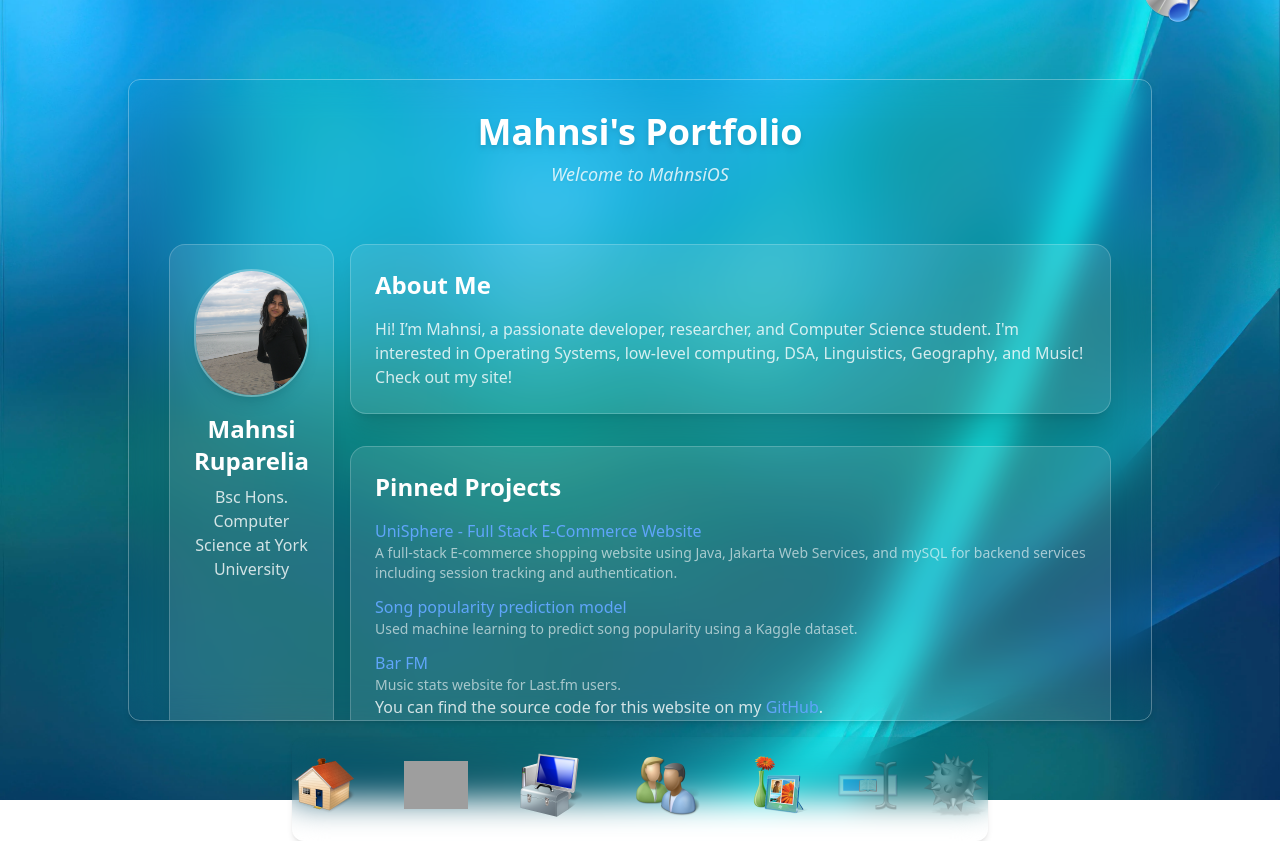
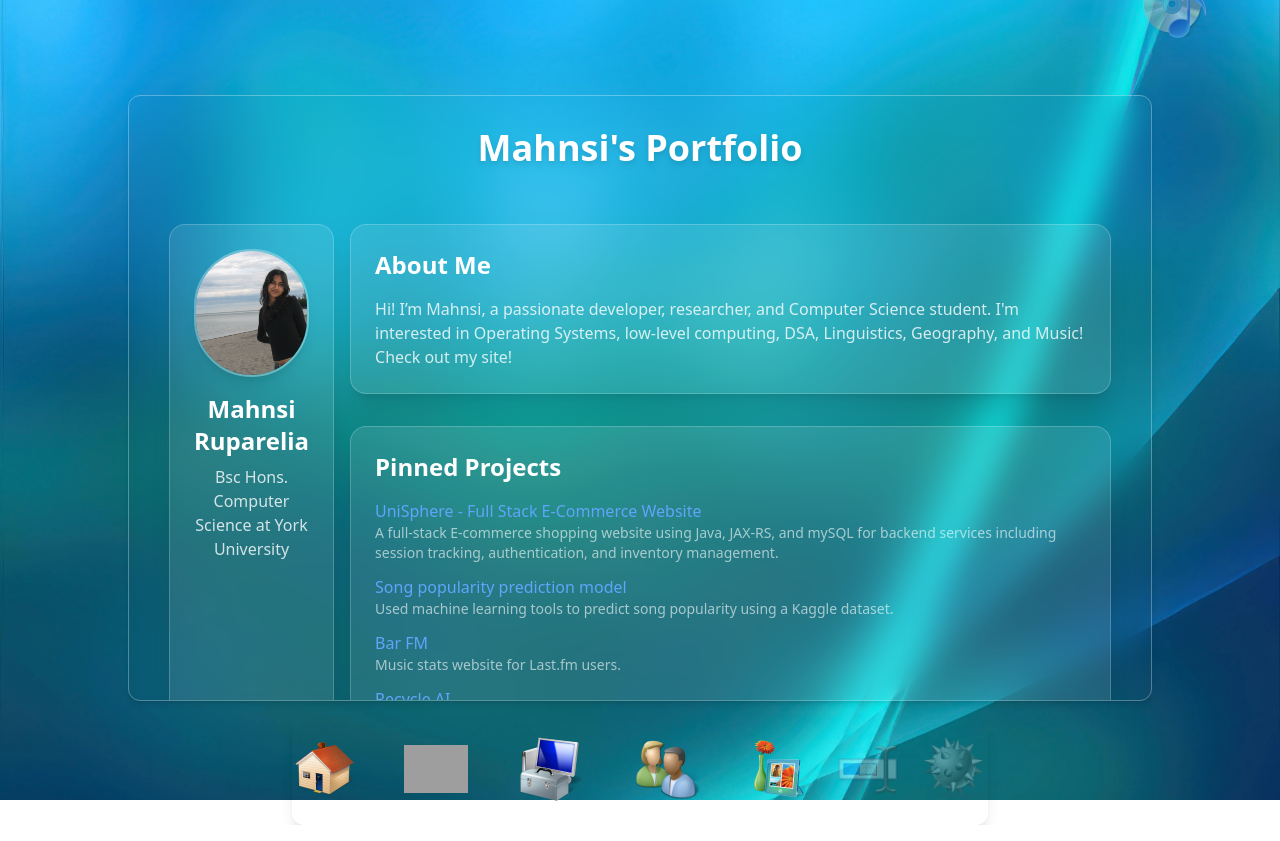
Before and after one commit to mahnsi/portfolio, a React (Vite) app: page / in a window 1280 px wide. Built offline with nearby package versions, Linux system fonts and the light colour scheme; grey boxes are pictures that could not be loaded.

Commit message:
wrangler config and button changes

```diff
--- a/package.json
+++ b/package.json
@@ -10,6 +10,7 @@
     "preview": "vite preview"
   },
   "dependencies": {
+    "@cloudflare/kv-asset-handler": "^0.4.0",
     "@fortawesome/fontawesome-svg-core": "^6.7.2",
     "@fortawesome/free-solid-svg-icons": "^6.7.2",
     "@fortawesome/react-fontawesome": "^0.2.2",
--- a/src/App.css
+++ b/src/App.css
@@ -11,10 +11,6 @@
   border-radius: 4px;
 }
 
-button:hover {
-  background-color: rgba(255, 255, 255, 0.2);
-}
-
 .retro-header {
   font-family: 'MS Sans Serif', sans-serif;
   font-size: 20px;
--- a/src/App.tsx
+++ b/src/App.tsx
@@ -9,7 +9,7 @@ import NavBar from './components/NavBar';
 import MusicPlayer from './components/MusicPlayer';
 
 export default function App() {
-  const [activeSection, setActiveSection] = useState('Home'); // State to track active section
+  const [activeSection, setActiveSection] = useState('Home'); // to track active section (icon clicked)
 
   const renderContent = () => {
     switch (activeSection) {
@@ -36,17 +36,17 @@ export default function App() {
           <div className="text-white text-sm vertical-align">
             Made with React + TailwindCSS
           </div>
-          {/* Music player pop up*/}
+          {/* music player pop up in corner*/}
           <MusicPlayer />
         </div>
 
         {/* Main Content */}
         <div className="mt-8 backdrop-blur-lg text-white rounded-xl shadow-md w-full max-w-5xl border border-white/30 relative">
 
-          {/* header part ("mahnsis portfolio")*/}
+          {/* header part ("mahnsis portfolio")  Welcome to MahnsiOS */}
           <header className="m-8 text-center">
             <h1 className="text-4xl font-bold text-white mb-2 drop-shadow-md">Mahnsi's Portfolio</h1>
-            <p className="text-lg text-white/80 italic drop-shadow-sm">Welcome to MahnsiOS</p>
+            <p className="text-lg text-white/80 italic drop-shadow-sm"> </p>
           </header>
           {/* content part */}
           <div className="grid grid-cols-1 gap-8 h-[500px] overflow-y-auto px-4">
--- a/src/components/IconButton.tsx
+++ b/src/components/IconButton.tsx
@@ -2,7 +2,7 @@ function IconButton({ image, label, onClick }: {image: string; label: string; on
     return (
       <div className="group flex flex-col items-center relative peer">
         <button
-          className="w-16 h-16 bg-center bg-no-repeat bg-contain transition-transform duration-300 ease-out hover:scale-150 hover:z-10"
+          className="w-16 h-16 bg-center bg-no-repeat bg-contain transition-transform duration-300 ease-out hover:scale-[2] hover:z-10"
           style={{ backgroundImage: `url(${image})` }}
           onClick={onClick}
           aria-label={label}
--- a/src/components/MusicPlayer.tsx
+++ b/src/components/MusicPlayer.tsx
@@ -78,7 +78,7 @@ export default function MusicPlayer() {
     }
   }, []);
 
-  // Draggable functionality
+  // draggable
   const handleMouseDown = (e: React.MouseEvent<HTMLDivElement>) => {
     setIsDragging(true);
     const rect = popupRef.current?.getBoundingClientRect();
@@ -118,11 +118,13 @@ export default function MusicPlayer() {
     <div>
       {/* Music Player Button */}
       <div className="flex items-center justify-end w-full px-4">
-        <IconButton
-          image={MPimage}
-          label={"Music Player"}
-          onClick={()=>setMusicPlayerVisible(true)}
-        />
+      <div style={{ opacity: 0.5, pointerEvents: 'none' }}>
+      <IconButton
+        image={MPimage}
+        label={"Music Player"}
+        onClick={() => setMusicPlayerVisible(true)}
+      />
+    </div>
       </div>
 
       {/* Music Player Popup */}
--- a/src/components/NavBar.tsx
+++ b/src/components/NavBar.tsx
@@ -22,7 +22,7 @@ export default function NavBar({ setActiveSection,
   ];
 
   return (
-    <footer className="backdrop-blur-lg text-white rounded-xl pt-4 flex justify-center space-x-6 shadow-md mt-4">
+    <footer className="text-white rounded-xl pt-4 flex justify-center space-x-6 shadow-lg mt-5">
       <div className="flex flex-wrap gap-12">
       {buttons.map((button, index) => (
         <IconButton
--- a/src/data.json
+++ b/src/data.json
@@ -7,32 +7,37 @@
     "projects": [
       {
         "name": "UniSphere - Full Stack E-Commerce Website",
-        "description": "A full-stack E-commerce shopping website using Java, Jakarta Web Services, and mySQL for backend services including session tracking and authentication.",
+        "description": "A full-stack E-commerce shopping website using Java, JAX-RS, and mySQL for backend services including session tracking, authentication, and inventory management.",
         "link": "https://github.com/mahnsi/unisphere"
       },
       {
         "name": "Song popularity prediction model",
-        "description": "Used machine learning to predict song popularity using a Kaggle dataset.",
+        "description": "Used machine learning tools to predict song popularity using a Kaggle dataset.",
         "link": "https://github.com/mahnsi/song-prediction"
       },
       {
         "name": "Bar FM",
         "description": "Music stats website for Last.fm users.",
         "link": "https://github.com/mahnsi/BarFM"
+      },
+      {
+        "name": "Recycle AI",
+        "description": "Hackathon project created for GenAI Genesis 2024 at UofT. It is a web app that uses computer vision to identify recyclable materials and provide users with information on how and where to properly recycle them.",
+        "link": "https://github.com/caratooo/RecycleAI"
       }
     ],
     "experience": [
       {
         "name": "Software QA Intern at Environics Analytics",
-        "description": "Analyzed and documented software defects, contributing to significant reductions in critical bugs. Prepared and executed detailed test plans, adhering to organizational processes and standards. Automated existing QA processes with C# scripts, improving team efficiency. Collaborated in an Agile environment, using Azure DevOps for bug tracking, maintenance, and continuous integration workflows."
+        "description": "As a Software QA Intern, I analyzed and documented software defects, contributing to a significant reduction in critical bugs. I prepared and executed detailed test plans and did regression testing. I also automated existing QA processes with C# scripts, which improved team efficiency. This was my first time collaborating in an Agile environment, and we used Azure DevOps for bug tracking, maintenance, and continuous integration workflows."
       },
       {
         "name": "Undergraduate Researcher at York University",
-        "description": "Conducted research and development on an LLM-native Operating System project at the Performant and Available Computing Systems Lab at York University. Enhanced Ubuntu Linux kernel by implementing a conversational Operating System using C and Python. Collaborated with an undergraduate team to achieve project milestones."
+        "description": "I conducted research and development on an LLM-native Operating System project at the Performant and Available Computing Systems Lab at York University. Implemented the user space for a conversational Operating System using C and Python."
       },
       {
         "name": "Data Engineer Intern at TD",
-        "description": "Built and maintained ETL processes and pipelines using Azure Databricks, Azure Data Factory, and PySpark to automate and scale data operations, Implemented reusable utility functions to enhance maintainability and modularity across the team’s codebase, Wrote unit tests to validate ETL logic and ensure production-ready data pipelines."
+        "description": "As a Data Engineering Intern at TD Bank, I built and maintained ETL processes and pipelines using Azure Databricks, Azure Data Factory, and PySpark to automate and scale data operations, Implemented reusable utility functions to enhance maintainability and modularity across the team’s codebase, Wrote unit tests to validate ETL logic and ensure production-ready data pipelines."
       }
     ],
     "contact": {
```
Also changed, not shown: workers-site/index.js (added, +14 -0 lines), 2 other files (tests, documents, lock files or other folders).
